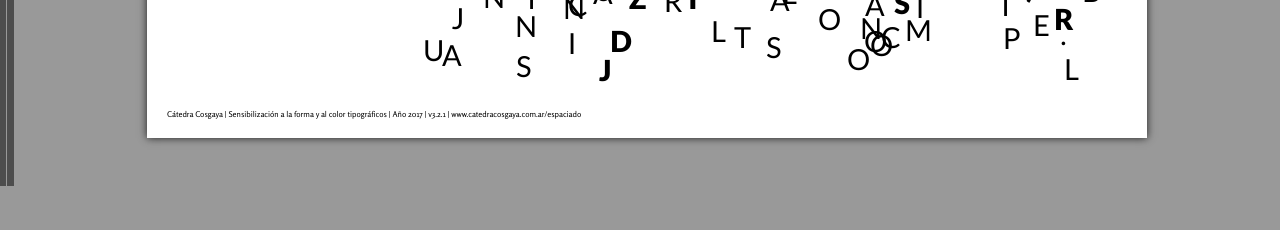
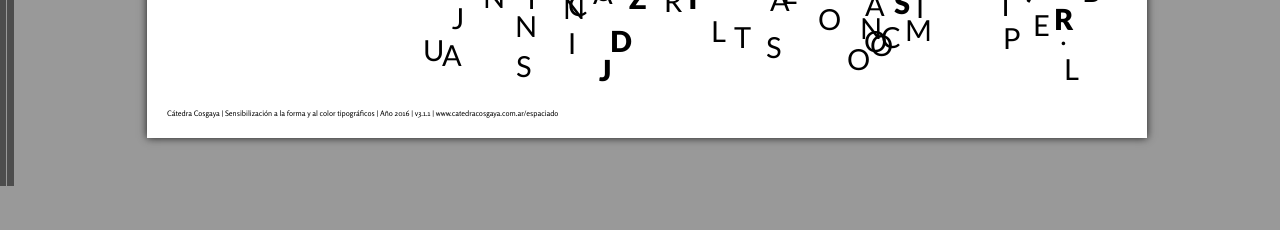
Before and after one commit to catedracosgaya/espaciado-letras, a PHP site: page / in a window 1280 px wide. Shown: the part 614-844 px from the top of the page. Run offline with PHP 8.4, Linux system fonts and the light colour scheme.

Commit message:
Revert "Versión 2017"
This reverts commit 48e756df83ea693c98e618d8634c4745d06156dc.

```diff
--- a/css/estilos.css
+++ b/css/estilos.css
@@ -260,10 +260,10 @@ body{
 .rotulo{
 	color:#000000;
 	display:block;
-	font-size:8px;
+	font-size:7.56px; /* 5.67pt */
 	height:auto !important;
 	left:0;
-	line-height:8px;
+	line-height:7.56px;
 	margin:0;
 	padding:0;
 	position:absolute;
@@ -271,7 +271,6 @@ body{
 	white-space:nowrap;
 	width:auto !important;
 	z-index:5;
-	font-variant-ligatures:no-common-ligatures;
 }
 .rotulo:hover{
 	z-index:6;
--- a/css/estilos_pdf.css
+++ b/css/estilos_pdf.css
@@ -33,10 +33,9 @@ body{
     color: cmyk(0,0,0,1); /* #000000; */
     display:block;
     font-family:'Rosario', sans-serif;
-    font-size:9.52pt;
+    font-size:9pt;
     font-weight:normal;
-    letter-spacing:-0.012pt;
-    line-height:9.52pt;
+    line-height:7.32pt;
     position:absolute;
     text-align:left;
     white-space:nowrap;
--- a/index.html
+++ b/index.html
@@ -89,7 +89,7 @@
 	<div id="hoja" data-giro="horizontal" data-guias="visibles" data-guiasbloqueo="desbloqueadas" data-zoom="100">
 		<div class="seleccion" id="sel_1"><div class="conjunto"></div></div>
 		<div class="original" id="sig_0"></div>
-		<div class="rotulo" id="rotulo"><span class="objeto">Cátedra Cosgaya | Sensibilización a la forma y al color tipográficos | Año 2017 | v3.2.1 | www.catedracosgaya.com.ar/espaciado</span></div>
+		<div class="rotulo" id="rotulo"><span class="objeto">Cátedra Cosgaya | Sensibilización a la forma y al color tipográficos | Año 2016 | v3.1.1 | www.catedracosgaya.com.ar/espaciado</span></div>
 	</div>
 </div>
 <div class="selector_marco"><span></span></div>
@@ -195,12 +195,12 @@
 			<p><strong>Desarrollo:</strong> Alejandro Sánchez Menéndez</p>
 			<p><strong>Redacción:</strong> Marcela Romero y Alvaro Ghisolfo</p>
 			<p><strong>Agradecimientos:</strong> Pablo Cosgaya, Marcela Romero, Alvaro Ghisolfo y a todo el cuerpo docente de la Cátedra.</p>
-			<p><strong>Versión:</strong> 3.2.1 - (06/03/2017)</p>
+			<p><strong>Versión:</strong> 3.1.1 - (28/05/2016)</p>
 		</article>
 
 		<article class="info-licencia">
 			<h3>Licencia de la aplicación</h3>
-			<p><a href="LICENSE.md" target="_blank">Está aplicación está disponible bajo la licencia MIT - Copyright (c) 2015-2017 Cátedra Cosgaya.</a></p>
+			<p><a href="LICENSE.md" target="_blank">Está aplicación está disponible bajo la licencia MIT - Copyright (c) 2015-2016 Cátedra Cosgaya.</a></p>
 
 			<h3>Licencia del trabajo práctico</h3>
 			<p><a href="http://creativecommons.org/licenses/by-sa/4.0/deed.es" target="_blank">Esta obra está bajo una licencia de Creative Commons Reconocimiento-CompartirIgual 4.0 Internacional.</a></p>
--- a/js/main.js
+++ b/js/main.js
@@ -1,7 +1,7 @@
 /* Info -------------------------------------------------------------------- */
 var infoNombre = "Cátedra Cosgaya - Aplicación Letras";
-var infoVersion = "3.2.1";
-var infoFecha = "2017";
+var infoVersion = "3.1.1";
+var infoFecha = "2016";
 
 
 
@@ -51,11 +51,10 @@ glifosArrayKeyAP.push.apply(glifosArrayKeyAP, glifosArrayPuntuacion);
 /* localStorage borrar anteriores ------------------------------------------ */
 localStorage.removeItem('cc_ap_letras_v200');
 localStorage.removeItem('cc_ap_letras_v210');
-localStorage.removeItem('cc_ap_letras_v300');
 
 
 /* localStorage Nuevo Nombre ----------------------------------------------- */
-var localStorage_Nombre = "cc_ap_letras_v321";
+var localStorage_Nombre = "cc_ap_letras_v300";
 
 
 
--- a/pdf.php
+++ b/pdf.php
@@ -69,8 +69,7 @@ if (isset($_POST['informacion'])){
 
 
 	/* HTML --------------------------------------------------------------------- */
-	$html = '<meta http-equiv="Content-Type" content="text/html; charset=utf-8">';
-	$html .= '<link rel="stylesheet" href="css/estilos_pdf.css">';
+	$html = '<link rel="stylesheet" href="css/estilos_pdf.css">';
 	foreach ($letrasArray as &$valor) {
 
 		$tipo = htmlspecialchars($valor[tipo], ENT_QUOTES | ENT_HTML401, 'UTF-8');
```
Also changed, not shown: LICENSE.md, README.md.
